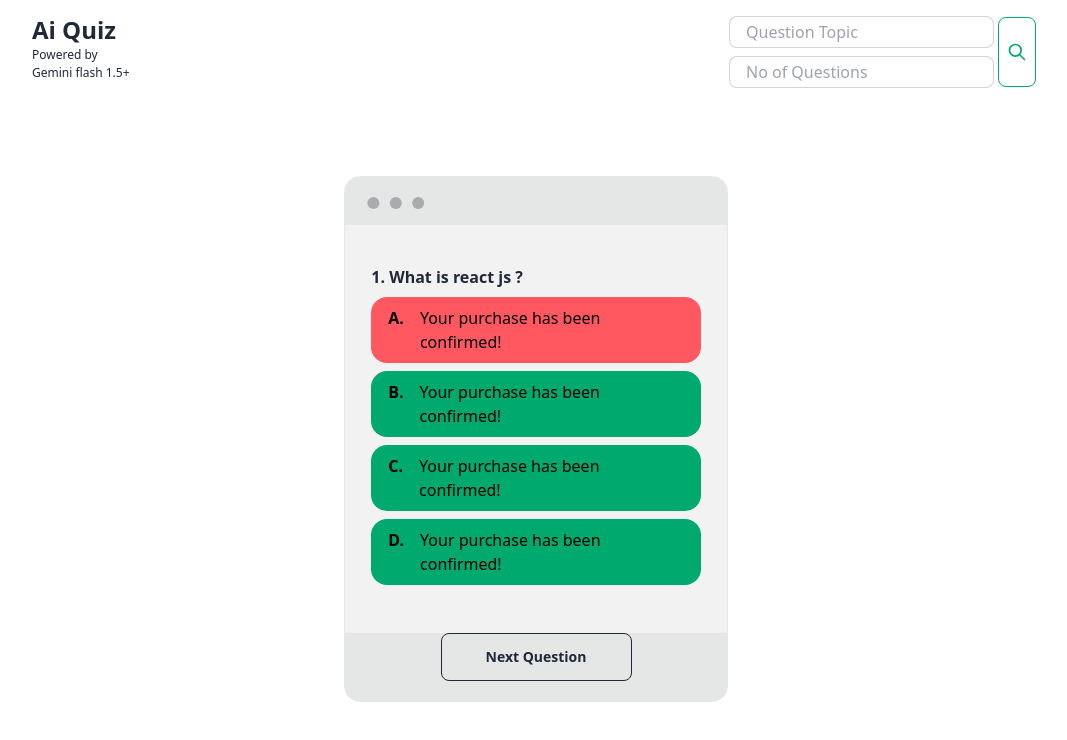
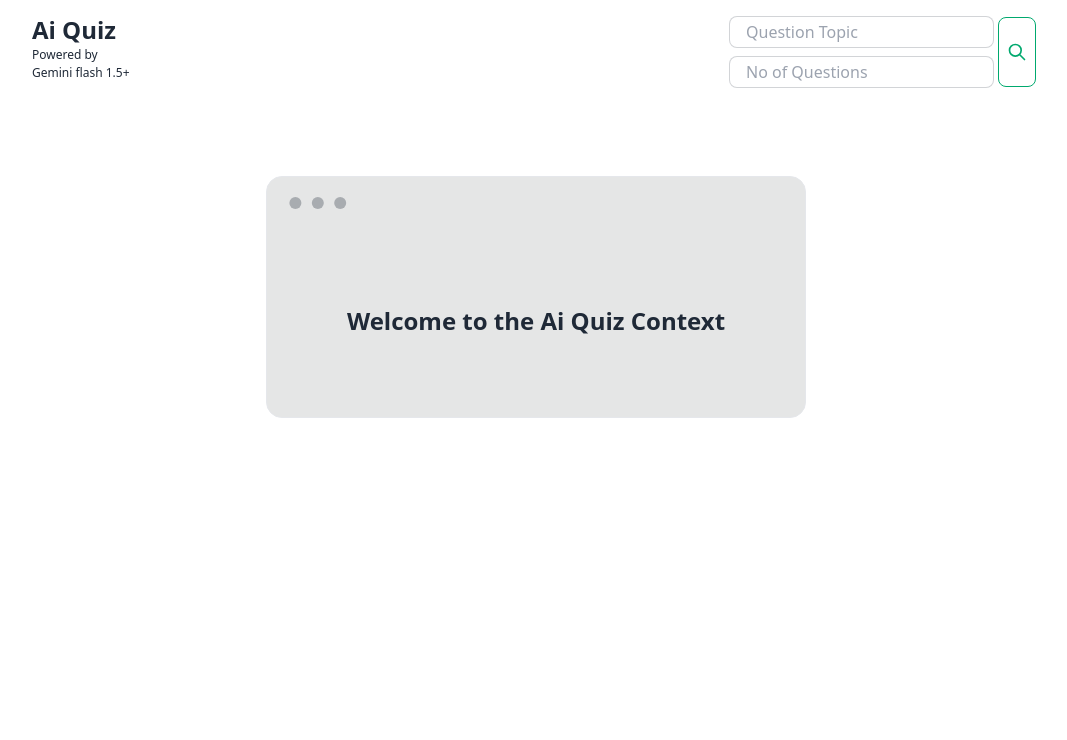
Before and after one commit to AdityaBhojane/BrainWave_Ai-Quiz, a React (Vite) app: page / in a window 1280 px wide. Shown: the top 740 px of the page, without its empty margins (104-1171 px from the left). Built offline with nearby package versions, Linux system fonts and the light colour scheme.

Commit message:
FEAT: add Ai generated quiz with proper functions

```diff
--- a/src/Utils/Gemini.js
+++ b/src/Utils/Gemini.js
@@ -60,8 +60,9 @@ import {
     });
 
     const result = await chatSession.sendMessage(`i making an quiz app so i want a object so that i can show questions to user make sure that object in this format
-    { question: "" , options:{ A:"", B:"", C:"",D:""}, ans:"",explanationInDetails:"" } with ${questionCount} questions of ${topic} also make sure give me only object in plain text format and no other text `);
-    console.log(result.response.text());
+    { question: "" , options:{A:"", B:"", C:"",D:""}, ans:"",explanationInDetails:"" } with ${questionCount} questions of ${topic} also make sure give me only object in plain text format and no other text `);
+    // console.log(result.response.text());
+    return result.response.text()
   }
 
   export default run;
--- a/src/components/Buttons/Buttons.jsx
+++ b/src/components/Buttons/Buttons.jsx
@@ -1,7 +1,28 @@
-function Buttons() {
+import { useQuizContext } from "../../context";
+
+/* eslint-disable react/prop-types */
+function Buttons({ setCurrentQue }) {
+  const { OptionsArr, setDisable, quiz, currentQue,setShowOver} = useQuizContext();
   return (
     <>
-      <button className="btn btn-outline w-1/2 mb-5 mx-auto">Next Question</button>
+      <button
+        onClick={() => {
+          if (currentQue >= quiz.length-1) {
+            setShowOver(true)
+          } else {
+            OptionsArr.map((option) => {
+              option.current.classList.remove("alert-success");
+              option.current.classList.remove("alert");
+              option.current.classList.remove("alert-error");
+            });
+            setCurrentQue((pre) => pre + 1);
+            setDisable(true);
+          }
+        }}
+        className="btn btn-outline w-1/2 mb-5 mx-auto"
+      >
+        Next Question
+      </button>
     </>
   );
 }
--- /dev/null
+++ b/src/components/Explanation/Explanation.jsx
@@ -0,0 +1,31 @@
+
+
+function Explanation() {
+  return (
+    <>
+      {/* Open the modal using document.getElementById('ID').showModal() method */}
+      <button
+        className="btn bg-green-600 text-black hover:bg-green-700"
+        onClick={() => document.getElementById("my_modal_1").showModal()}
+      >
+        Need Explanation ?
+      </button>
+      <dialog id="my_modal_1" className="modal">
+        <div className="modal-box">
+          <h3 className="font-bold text-lg">Hello!</h3>
+          <p className="py-4">
+            Press ESC key or click the button below to close
+          </p>
+          <div className="modal-action">
+            <form method="dialog">
+              {/* if there is a button in form, it will close the modal */}
+              <button className="btn">Close</button>
+            </form>
+          </div>
+        </div>
+      </dialog>
+    </>
+  );
+}
+
+export default Explanation;
--- a/src/components/MainCard/MainCard.jsx
+++ b/src/components/MainCard/MainCard.jsx
@@ -1,34 +1,129 @@
+import { useQuizContext } from "../../context";
 import Buttons from "../Buttons/Buttons";
+import Explanation from "../Explanation/Explanation";
+import Over from "../Over/Over";
+import Skeleton from "../skeleton/Skeleton";
 
 function MainCard() {
+  const {
+    loading,
+    quiz,
+    currentQue,
+    setCurrentQue,
+    disable,
+    setDisable,
+    option1,
+    option2,
+    option3,
+    option4,
+    setScore,
+    showOver,
+  } = useQuizContext();
+
+  function questionResult(no, e) {
+    if (disable) {
+      if (no == quiz[currentQue].ans) {
+        e.currentTarget.className += " alert alert-success";
+        setDisable(false);
+        setScore((pre) => pre + 1);
+      } else {
+        e.currentTarget.className += " alert alert-error";
+        setDisable(false);
+      }
+    }
+  }
+
   return (
     <>
+      {showOver ? (
+        <Over />
+      ) : (
+        <div>
           <div className="mockup-window bg-base-300 border max-w-[80%] min-w-[30%] w-fit m-auto my-20">
+            {loading ? (
+              <Skeleton />
+            ) : (
+              <div>
+                {quiz?.length == 0 ? (
+                  <h1 className="m-20 text-2xl font-bold">
+                    Welcome to the Ai Quiz Context
+                  </h1>
+                ) : (
+                  <div>
                     <div className="bg-base-200 flex justify-center px-2 py-10 w-full">
                       <div className="w-[90%]">
-            <h2 className="font-bold mb-2">1. What is react js ? </h2>
+                        <h2 className="font-bold mb-5">
+                          {currentQue + 1}. {quiz[currentQue]?.question}{" "}
+                        </h2>
                         <div className="">
-              <div role="alert" className="alert alert-error my-2 p-2 flex items-center">
-                <h3 className="ml-2 font-semibold self-start">A.</h3>
-                <span className="mr-2 self-start">Your purchase has been confirmed!</span>
+                          <div
+                            ref={option1}
+                            onClick={(e) => questionResult("A", e)}
+                            role="alert"
+                            className={`border border-[#ccc] rounded-2xl my-2 p-2 flex items-center cursor-pointer  `}
+                          >
+                            <h3 className="ml-2 font-semibold self-start">
+                              A.
+                            </h3>
+                            <span className="mr-2 self-start ">
+                              {quiz[currentQue]?.options["A"]}
+                            </span>
                           </div>
-              <div role="alert" className="alert alert-success my-2 p-2 flex items-center">
-                <h3 className="ml-2 font-semibold self-start">B.</h3>
-                <span className="mr-2 self-start">Your purchase has been confirmed!</span>
+                          <div
+                            ref={option2}
+                            onClick={(e) => questionResult("B", e)}
+                            role="alert"
+                            className={` border border-[#ccc] rounded-2xl  my-2 p-2 flex items-center cursor-pointer `}
+                          >
+                            <h3 className="ml-2 font-semibold self-start">
+                              B.
+                            </h3>
+                            <span className="mr-2 self-start">
+                              {quiz[currentQue]?.options["B"]}
+                            </span>
                           </div>
-              <div role="alert" className="alert alert-success my-2 p-2 flex items-center">
-                <h3 className="ml-2 font-semibold self-start">C.</h3>
-                <span className="mr-2 self-start">Your purchase has been confirmed!</span>
+                          <div
+                            ref={option3}
+                            onClick={(e) => questionResult("C", e)}
+                            role="alert"
+                            className={`border border-[#ccc] rounded-2xl my-2 p-2 flex items-center cursor-pointer `}
+                          >
+                            <h3 className="ml-2 font-semibold self-start">
+                              C.
+                            </h3>
+                            <span className="mr-2 self-start">
+                              {quiz[currentQue]?.options["C"]}
+                            </span>
                           </div>
-              <div role="alert" className="alert alert-success my-2 p-2 flex items-center">
-                <h3 className="ml-2 font-semibold self-start">D.</h3>
-                <span className="mr-2 self-start">Your purchase has been confirmed!</span>
+                          <div
+                            ref={option4}
+                            onClick={(e) => questionResult("D",e)}
+                            role="alert"
+                            className={`border border-[#ccc] rounded-2xl my-2 p-2 flex items-center cursor-pointer `}
+                          >
+                            <h3 className="ml-2 font-semibold self-start">
+                              D.
+                            </h3>
+                            <span className="mr-2 self-start">
+                              {quiz[currentQue]?.options["D"]}
+                            </span>
                           </div>
                         </div>
                       </div>
                     </div>
-        <Buttons />
+                    <div className="text-center">
+                      <Buttons setCurrentQue={setCurrentQue} />
                     </div>
+                    <div className="text-center mb-5">
+                    <Explanation />
+                    </div>
+                  </div>
+                )}
+              </div>
+            )}
+          </div>
+        </div>
+      )}
     </>
   );
 }
--- a/src/components/Navbar/Navbar.jsx
+++ b/src/components/Navbar/Navbar.jsx
@@ -1,28 +1,40 @@
+import { useQuizContext } from "../../context";
+
+
 function Navbar() {
+  const { quizTopic, setQuizTopic, quizCount, setQuizCount,requestQuiz,setShowOver,setDisable,setCurrentQue} = useQuizContext();
+
   return (
     <>
       <div className="navbar bg-base-100 w-[80%] m-auto">
         <div className="navbar-start flex flex-col">
           <h2 className="text-2xl self-start font-semibold">Ai Quiz</h2>
-          <p className="text-[12px] self-start">Powered by <br /> Gemini flash 1.5+</p>
+          <p className="text-[12px] self-start">
+            Powered by <br /> Gemini flash 1.5+
+          </p>
         </div>
 
         <div className="navbar-end">
           <div className="flex flex-col ">
             <input
+              value={quizTopic}
+              onChange={(e) => setQuizTopic(e.target.value)}
               type="text"
               placeholder="Question Topic"
               className="input input-bordered h-8 my-2 w-36 md:w-auto "
             />
             <input
+              value={quizCount}
+              onChange={(e) => setQuizCount(e.target.value)}
               type="text"
               placeholder="No of Questions"
               className="input input-bordered h-8 w-36 md:w-auto"
             />
           </div>
           <button
-          className="btn btn-outline btn-success relative  px-2 pt-6 pb-11 mt-2 mx-1"
-          >
+            onClick={()=>{requestQuiz(quizTopic,quizCount); setShowOver(false); setDisable(true); setCurrentQue(0)}}
+           className  ="btn btn-outline btn-success relative  px-2 pt-6 pb-11 mt-2 mx-1"
+           >
             <svg
               xmlns="http://www.w3.org/2000/svg"
               className="h-5 w-5"
--- /dev/null
+++ b/src/components/Over/Over.jsx
@@ -0,0 +1,24 @@
+import { useQuizContext } from "../../context";
+
+
+function Over() {
+    const {currentQue,score} =useQuizContext();
+  return (
+    <>
+      <div className="card card-compact bg-slate-700 w-96 shadow-xl absolute top-[50%] left-[50%] -translate-x-[50%] -translate-y-[50%]">
+        <div className="card-body">
+          <h2 className="card-title text-3xl">Quiz is completed ! ✅</h2>
+          <p className="text-xl">Your Score is {score} of {currentQue}</p>
+          <div
+          onClick={()=>window.location.reload()}
+          className="card-actions justify-end"
+          >
+            <button className="btn btn-primary">Restart</button>
+          </div>
+        </div>
+      </div>
+    </>
+  );
+}
+
+export default Over;
--- /dev/null
+++ b/src/components/skeleton/Skeleton.jsx
@@ -0,0 +1,13 @@
+export default function Skeleton() {
+  return (
+    <>
+      <div className="flex  flex-col gap-4 justify-center p-5 w-full min-w-[300px]">
+        <div className="skeleton bg-slate-700 h-4 w-full "></div>
+        <div className="skeleton bg-slate-700 h-4 w-full"></div>
+        <div className="skeleton bg-slate-700 h-4 w-full"></div>
+        <div className="skeleton bg-slate-700 h-4 w-full"></div>
+        <div className="skeleton bg-slate-700 h-4 w-full"></div>
+      </div>
+    </>
+  );
+}
--- /dev/null
+++ b/src/context/Store.jsx
@@ -0,0 +1,69 @@
+/* eslint-disable react/prop-types */
+import { useRef, useState } from "react";
+import { quizContext } from "./context";
+import run from "../Utils/Gemini";
+
+export default function Store({ children }) {
+  const [showOver,setShowOver] = useState(false)
+  const [score,setScore] =useState(0)
+  const [quiz, setQuiz] = useState([]);
+  const [quizTopic, setQuizTopic] = useState("");
+  const [quizCount, setQuizCount] = useState("");
+  const [loading, setLoading] = useState(false);
+  const [error, setError] = useState(false);
+  const [currentQue, setCurrentQue] = useState(0);
+  const [disable, setDisable] = useState(true);
+  const option1 = useRef(null);
+  const option2 = useRef(null);
+  const option3 = useRef(null);
+  const option4 = useRef(null);
+  const OptionsArr = [option1, option2, option3, option4];
+  const obj = {
+    quiz,
+    setQuiz,
+    loading,
+    setLoading,
+    error,
+    setError,
+    quizTopic,
+    setQuizTopic,
+    quizCount,
+    setQuizCount,
+    requestQuiz,
+    currentQue,
+    setCurrentQue,
+    disable,
+    setDisable,
+    option1,
+    option2,
+    option3,
+    option4,
+    OptionsArr,
+    score,setScore,
+    showOver,setShowOver
+  };
+
+  async function requestQuiz(topic, count) {
+    if (topic == "" || count == "") {
+      alert("Please enter question and count to start");
+    } else if (isNaN(parseInt(count))) {
+      alert("Please enter valid number");
+    } else if (parseInt(count) > 20) {
+      alert("Only 20 Questions are allowed");
+    } else {
+      setLoading(true);
+      setQuiz([]);
+      const response = await run(topic, count);
+      const data = JSON.parse(response);
+      if (data.length > 0) {
+        setQuiz(data);
+        setLoading(false);
+      } else {
+        setQuiz([data]);
+        setLoading(false);
+      }
+    }
+  }
+
+  return <quizContext.Provider value={obj}>{children}</quizContext.Provider>;
+}
--- /dev/null
+++ b/src/context/context.js
@@ -0,0 +1,3 @@
+import { createContext } from "react";
+
+export const quizContext = createContext();
--- /dev/null
+++ b/src/context/index.js
@@ -0,0 +1,4 @@
+import { useContext } from "react";
+import { quizContext } from "./context";
+
+export const useQuizContext = ()=> useContext(quizContext)
--- a/src/main.jsx
+++ b/src/main.jsx
@@ -1,10 +1,15 @@
-import { StrictMode } from 'react'
-import { createRoot } from 'react-dom/client'
-import App from './App.jsx'
-import './index.css'
+import { StrictMode } from "react";
+import { createRoot } from "react-dom/client";
+import App from "./App.jsx";
+import "./index.css";
+import Store from "./context/store.jsx";
 
-createRoot(document.getElementById('root')).render(
+
+
+createRoot(document.getElementById("root")).render(
   <StrictMode>
-    <App />
-  </StrictMode>,
-)
+    <Store>
+      <App />
+    </Store>
+  </StrictMode>
+);
```
Also changed, not shown: src/App.jsx (+18 -2 lines), 1 other file (tests, documents, lock files or other folders). Lines whose indentation alone changed are shown as unchanged.
